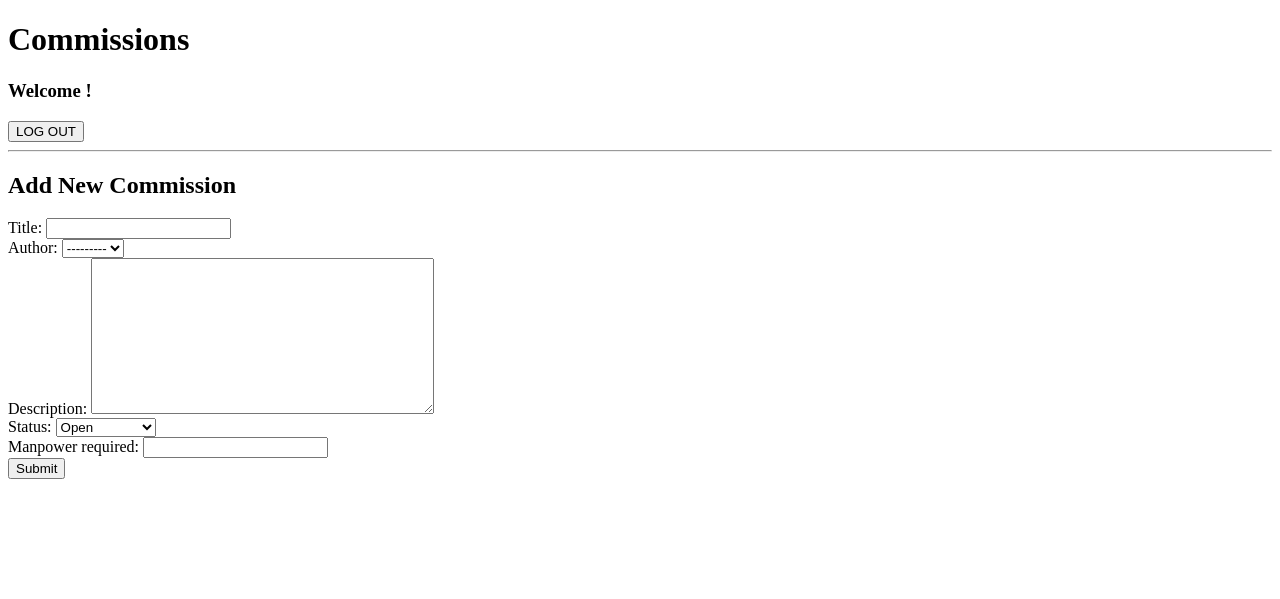
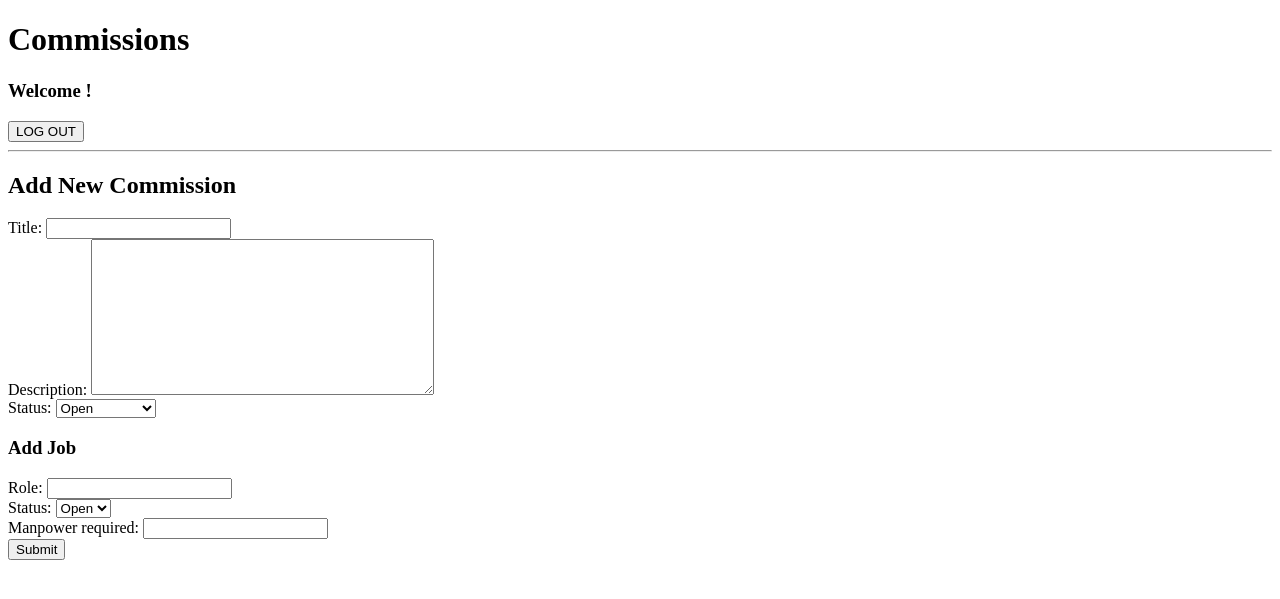
Before and after one commit to waleedlugod/hobbysite-f-8, a Django app: page /commissions/add in a window 1280 px wide. Shown: the top 599 px of the page. Run offline with Django 5.2, Linux system fonts and the light colour scheme; the visitor is signed in with stand-in values (Sample User, id 1).

Commit message:
Created create view

```diff
--- a/commissions/forms.py
+++ b/commissions/forms.py
@@ -1,12 +1,20 @@
 from django import forms
 
-from .models import Commission, JobApplication
+from .models import Commission, Job, JobApplication
 
 
 class CommissionForm(forms.ModelForm):
     class Meta:
         model = Commission
         fields = "__all__"
+        exclude = ["author"]
+
+class JobForm(forms.ModelForm):
+    class Meta:
+        model = Job
+        fields = "__all__"
+        exclude = ["commission"]
+
 
 class JobApplicationForm(forms.ModelForm):
     class Meta:
--- a/commissions/models.py
+++ b/commissions/models.py
@@ -19,7 +19,6 @@ class Commission(models.Model):
     author = models.ForeignKey(to=Profile, on_delete=models.CASCADE, related_name="commission")
     description = models.TextField()
     status = models.CharField(max_length=255, default=STATUSES[OPEN], choices=STATUSES)
-    manpower_required = models.IntegerField()
     created_on = models.DateTimeField(auto_now_add=True)
     updated_on = models.DateTimeField(auto_now=True)
 
--- a/commissions/views.py
+++ b/commissions/views.py
@@ -4,7 +4,7 @@ from django.shortcuts import redirect, render
 
 from commissions.models import Commission, Job, JobApplication
 
-from .forms import CommissionForm, JobApplicationForm
+from .forms import CommissionForm, JobApplicationForm, JobForm
 
 
 def commission_list(request):
@@ -24,9 +24,10 @@ def commission_list(request):
 def commission_detail(request, pk):
     commission_detail = Commission.objects.get(pk=pk)
     commission_jobs = commission_detail.job
-    total_manpower_required = commission_jobs.aggregate(Sum("manpower_required"))[
-        "manpower_required__sum"
-    ] or 0
+    total_manpower_required = (
+        commission_jobs.aggregate(Sum("manpower_required"))["manpower_required__sum"]
+        or 0
+    )
     open_manpower = (
         total_manpower_required
         - commission_jobs.filter(job_application__status="1").aggregate(
@@ -57,11 +58,18 @@ def commission_detail(request, pk):
 
 @login_required
 def commission_create(request):
-    form = CommissionForm()
+    commission_form = CommissionForm()
+    job_form = JobForm()
     if request.method == "POST":
-        form = CommissionForm(request.POST)
-        if form.is_valid():
-            form.save()
+        commission_form = CommissionForm(request.POST)
+        job_form = JobForm(request.POST)
+        if commission_form.is_valid() and job_form.is_valid():
+            commission = commission_form.save(commit=False)
+            commission.author = request.user.profile
+            commission = commission_form.save()
+            job = job_form.save(commit=False)
+            job.commission = commission
+            job_form.save()
             return redirect("commissions:commission_list")
-    ctx = {"form": form}
+    ctx = {"commission_form": commission_form, "job_form": job_form}
     return render(request, "commission/commission_create.html", ctx)
--- a/templates/commission/commission_create.html
+++ b/templates/commission/commission_create.html
@@ -3,7 +3,9 @@
 <h2>Add New Commission</h2>
 <form method="POST">
 	{% csrf_token %}
-	{{ form }}
+	{{ commission_form }}
+	<h3>Add Job</h3>
+	{{ job_form }}
 	<input type="submit" value="Submit">
 </form>
 {% endblock %}
```
Also changed, not shown: commissions/migrations/0001_initial.py.
